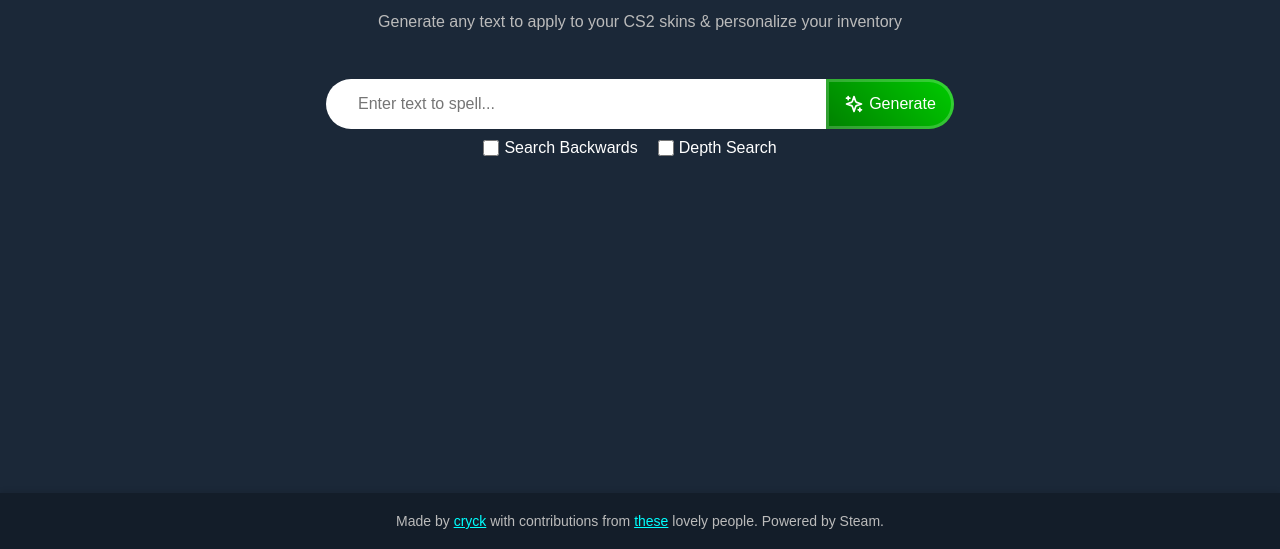
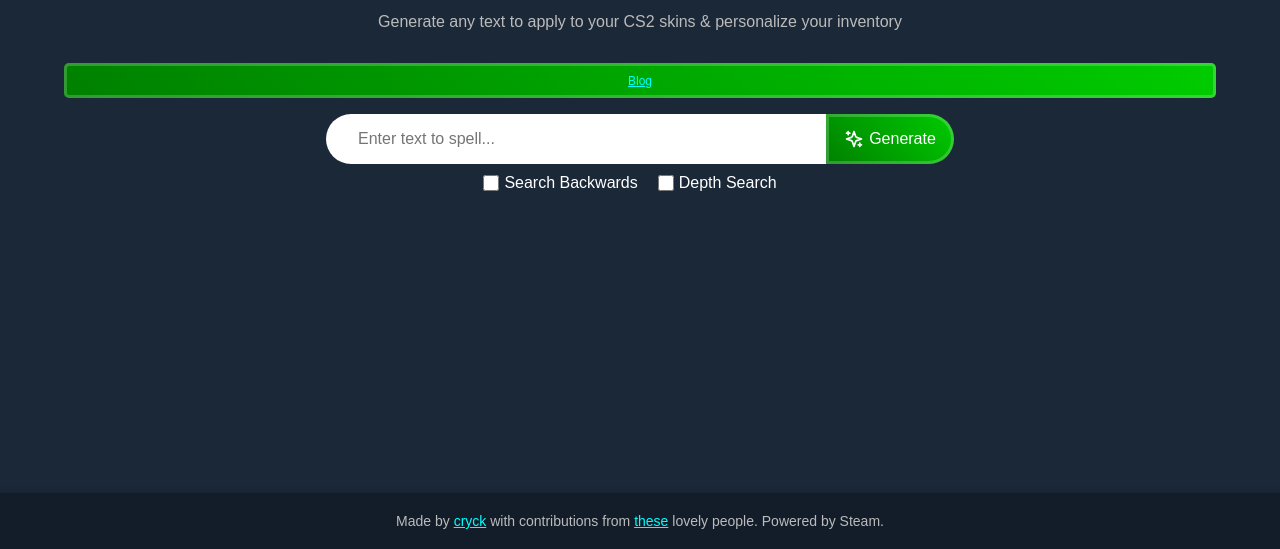
Before and after one commit to cryck/sticker-composer, a website: page index.html in a window 1280 px wide. Shown: the part 251-800 px from the top of the page. Drawn offline with Linux system fonts and the light colour scheme; a web font is replaced by a local one.

Commit message:
Add blog button to the top right

```diff
--- a/index.css
+++ b/index.css
@@ -482,3 +482,21 @@
   top: 13px;
   font-size: 19px;
 }
+
+.navigation .blog-btn {
+  background: linear-gradient(45deg, green, rgb(0, 204, 0));
+  box-shadow: inset 0 0 0 3px rgba(255, 255, 255, 0.2);
+  text-wrap: nowrap;
+  width: 100%;
+  height: 35px;
+  color: #fff;
+  padding: 8px 16px;
+  border-radius: 5px;
+  cursor: pointer;
+  font-size: 0.75rem;
+  transition: 0.25s;
+  margin-bottom: 10px;
+  display: flex;
+  justify-content: center;
+  align-items: center;
+}
--- a/index.html
+++ b/index.html
@@ -26,6 +26,11 @@
         <img src="assets/imgs/main.png" alt="stickers">
         <h1 class="title">cs-sticker.com</h1>
         <h2 class="subTitle">Generate any text to apply to your CS2 skins & personalize your inventory</h2>
+      </div>
+      <div class="navigation">
+        <div class="blog-btn">
+          <a href='https://blog.cs-sticker.com'>Blog</a>
+        </div>
       </div>
 
         <div class="search-container">
```
